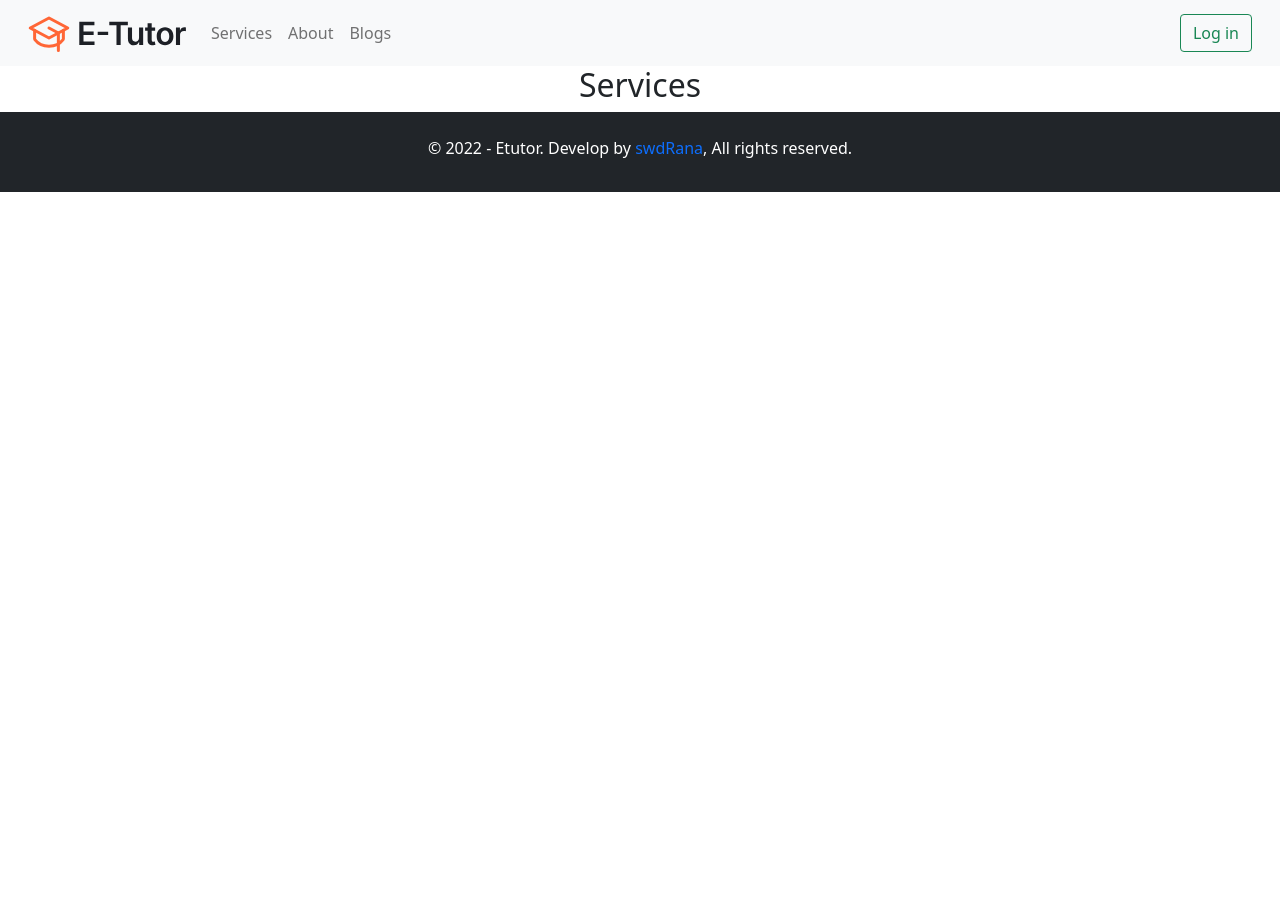
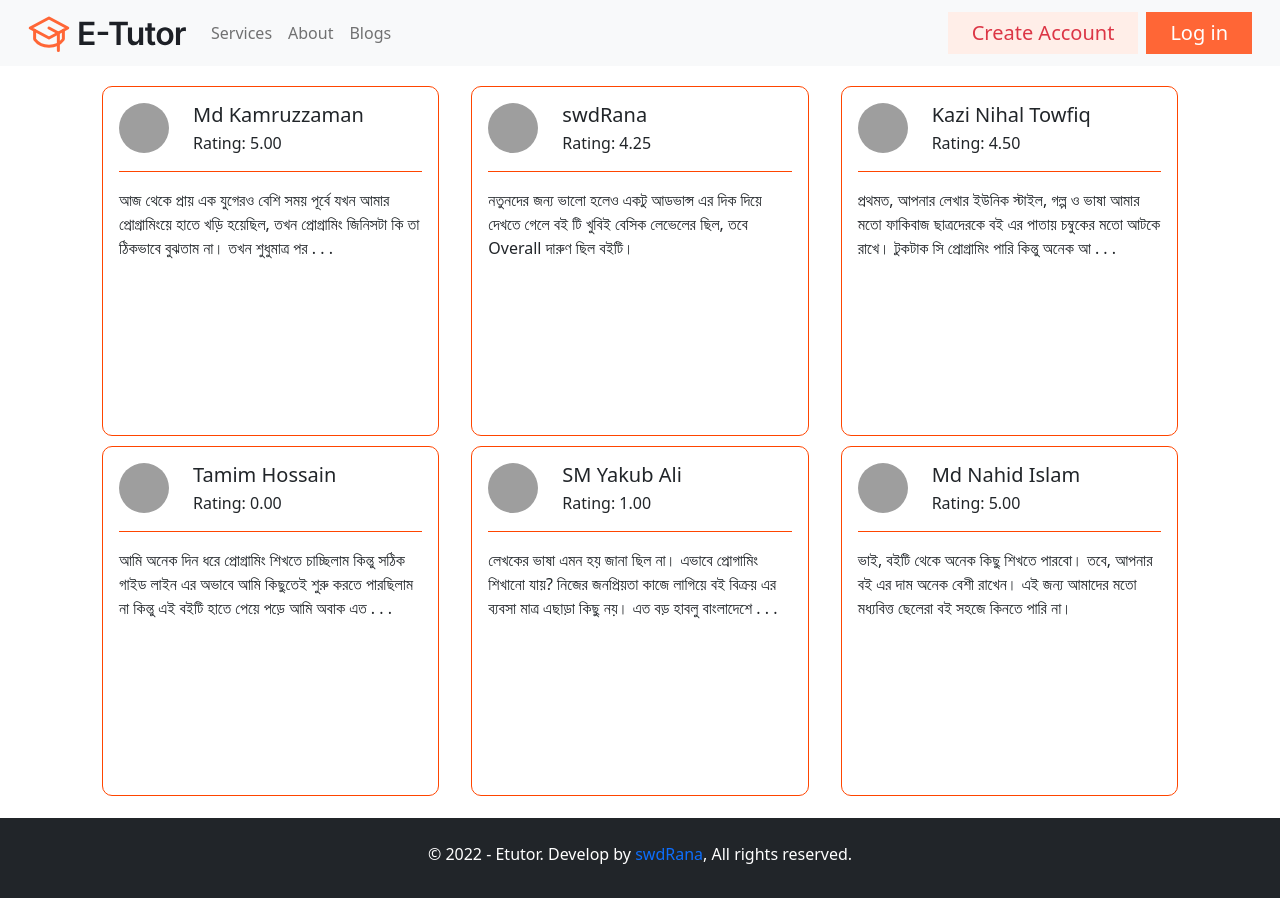
Before and after one commit to swdrana/independent-service-provider, a React (Create React App) app: page /services in a window 1280 px wide. Before the commit the page ends 800 px from the top, so only its background shows below. Built offline with nearby package versions, Linux system fonts and the light colour scheme; grey boxes are pictures that could not be loaded.

Commit message:
services simple fake data added corectly

```diff
--- /dev/null
+++ b/public/services.json
@@ -0,0 +1,44 @@
+[
+  {
+    "id": 1,
+    "name": "Md Kamruzzaman",
+    "ratings": 5.00,
+    "img": "https://s3-ap-southeast-1.amazonaws.com/rokomari110/user/0a7d405290db4_311057.jpg",
+    "text": "আজ থেকে প্রায় এক যুগেরও বেশি সময় পূর্বে যখন আমার প্রোগ্রামিংয়ে হাতে খড়ি হয়েছিল, তখন প্রোগ্রামিং জিনিসটা কি তা ঠিকভাবে বুঝতাম না। তখন শুধুমাত্র পরীক্ষায় পাশ করার জন্যই প্রোগ্রামিং করতে হয়েছিল। তখনকার সবচেয়ে বিভীষিকাময় বিষয় ছিল প্রোগ্রামিং। তবে আজ পোগ্রামিং বিষয়টা যেন নিজের রক্তের সাথে মিশে গেছে। তোমরা যারা প্রোগ্রামিং শুরু করতে চাও, অথবা শুরু করা হয় হয় করে শুরু করতে পারছ না। তাদের জন্য ঝংকার মাহমুদের 'হাবলুদের জন্য প্রোগ্রামিং' বইটা হাতে খড়ি হতে পারে। যেমন বাংলা ভাষার শুরু করার জন্য স্বরবর্ণ ব্যঞ্জনবর্ণ, তেমনি বলা যায় প্রোগ্রামিং তোমরা যারা শুরু করবে তাদের জন্য বইটি স্বরবর্ণ ব্যঞ্জনবর্ণ।"
+  },
+  {
+    "id": 2,
+    "name": "swdRana",
+    "ratings": 4.25,
+    "img": "https://ds.rokomari.store/rokomari110/user/70d3b90739934_176261.jpg",
+    "text": "নতুনদের জন্য ভালো হলেও একটু আডভান্স এর দিক দিয়ে দেখতে গেলে বই টি খুবিই বেসিক লেভেলের ছিল, তবে Overall দারুণ ছিল বইটি।"
+  },
+  {
+    "id": 3,
+    "name": "Kazi Nihal Towfiq",
+    "ratings": 4.50,
+    "img": "https://s3-ap-southeast-1.amazonaws.com/rokomari110/user/656eeeaafeeb4_119967.jpeg",
+    "text": "প্রথমত, আপনার লেখার ইউনিক স্টাইল, গল্প ও ভাষা আমার মতো ফাকিবাজ ছাত্রদেরকে বই এর পাতায় চম্বুকের মতো আটকে রাখে। টুকটাক সি প্রোগ্রামিং পারি কিন্তু অনেক আগে থেকে জাভাস্ক্রিপ্ট শেখার ইচ্ছা কিন্তু বাংলা ভাষায় সঠিক বই পায়নি। যখন জানলাম এই বই জাভাস্ক্রিপ্ট কে ভিত্তি করে লেখা তখন আর দেরী না করে কিনে ফেলি। কলেজের(পলিটেকনিক) ৪বছরে যা শিখেনি তা এই বইএর মাধ্যমে অনেকটায় শিখে ফেলছি। বইয়ের সব থেকে ভালো দিক হচ্ছে প্রতিটা টপিক গল্পের মাধ্যমে এক্সপ্লেইন করা যার ফলে কনফিউশন থাকে না। আপনাকে অনেক ধন্যবাদ !!"
+  },
+  {
+    "id": 4,
+    "name": "Tamim Hossain",
+    "ratings": 0.00,
+    "img": "https://lh3.googleusercontent.com/a-/AOh14GiB4sxfFrfw0r_12m4e8IQKLq39Oxm22lKnvMFG=s96-c",
+    "text": "আমি অনেক দিন ধরে প্রোগ্রামিং শিখতে চাচ্ছিলাম কিন্তু সঠিক গাইড লাইন এর অভাবে আমি কিছুতেই শুরু করতে পারছিলাম না কিন্তু এই বইটি হাতে পেয়ে পড়ে আমি অবাক এত সহজ ও সাবলীল ভাষা এই বইতে ব্যাবহার করা হয়েছে যে প্রত্যেকটি বিষয় আমি খুব সহজে বুঝতে পারছি আমি ধন্যবাদ দিতে চাই এর লেখক জনাব ঝংকার মাহাবুব কে তিনি এরকম একটি বই আমাদের উপহার দিয়েছেন"
+  },
+  {
+    "id": 5,
+    "name": "SM Yakub Ali",
+    "ratings": 1.00,
+    "img": "https://s3-ap-southeast-1.amazonaws.com/rokomari110/user/9cae6c5adcfb4_324443.jpg",
+    "text": "লেখকের ভাষা এমন হয় জানা ছিল না। এভাবে প্রোগামিং শিখানো যায়? নিজের জনপ্রিয়তা কাজে লাগিয়ে বই বিক্রয় এর ব্যবসা মাত্র এছাড়া কিছু নয়। এত বড় হাবলু বাংলাদেশে নাই যার জন্য বই লিখেছেন। খুবই বাজে অবস্থা।"
+  },
+  {
+    "id": 6,
+    "name": "Md Nahid Islam",
+    "ratings": 5.00,
+    "img": "https://s3-ap-southeast-1.amazonaws.com/rokomari110/user/d11f09bb767c4_328993.jpeg",
+    "text": "ভাই, বইটি থেকে অনেক কিছু শিখতে পারবো। তবে, আপনার বই এর দাম অনেক বেশী রাখেন। এই জন্য আমাদের মতো মধ্যবিত্ত ছেলেরা বই সহজে কিনতে পারি না।"
+  }
+]
--- a/src/components/Header/Header.css
+++ b/src/components/Header/Header.css
@@ -0,0 +1,14 @@
+.signup-btn {
+  background: rgb(255, 238, 232) !important ;
+  transition: .4s !important;
+  font-size: 20px !important;
+}
+.login-btn{
+    background-color: rgb(255, 102, 54) !important;
+    color: white !important;
+    font-size: 20px !important;
+    transition: .4s !important;
+}
+.signup-btn:hover, .login-btn:hover {
+    background-color: #d43100 !important;
+}
--- a/src/components/Header/Header.js
+++ b/src/components/Header/Header.js
@@ -10,8 +10,9 @@
 } from "react-bootstrap";
 import "./Header.css";
 import logo from "./../../images/logo.svg";
-import { Link } from "react-router-dom";
+import { Link, useNavigate } from "react-router-dom";
 const Header = () => {
+  let navigete = useNavigate();
   return (
     <header>
       <Navbar bg="light" expand="lg" className="px-3">
@@ -31,7 +32,8 @@
               <Nav.Link to="blogs" as={Link}>Blogs</Nav.Link>
             </Nav>
             <Form className="d-flex">
-              <Button variant="outline-success">Log in</Button>
+              <Button variant="outline-danger" onClick={()=>{navigete('signup')}} className="signup-btn border-0 rounded-0 ms-2 px-4">Create Account</Button>
+              <Button variant="outline-success" onClick={()=>{navigete('login')}}className="login-btn border-0 rounded-0 ms-2 px-4">Log in</Button>
             </Form>
           </Navbar.Collapse>
         </Container>
--- a/src/components/Home/Home.js
+++ b/src/components/Home/Home.js
@@ -4,7 +4,6 @@
 import "./Home.css";
 // import banner from '../../images/hand-holding-smartphone-with-tutor-screen.jpg'
 import banner from "../../images/Webinar-bro.svg";
-const goToSignUp = () => {};
 const Home = () => {
   let navigate = useNavigate();
   return (
--- a/src/components/Services/Services.js
+++ b/src/components/Services/Services.js
@@ -1,11 +1,15 @@
-import React from 'react';
-import './Services.css'
+import React, { useEffect, useState } from "react";
+import useTopics from "../../hooks/useTopics";
+import Topic from "../Topic/Topic";
+import "./Services.css";
 const Services = () => {
-    return (
-        <div>
-            <h2>Services</h2>
-        </div>
-    );
+const [topics, setTopics] = useTopics();
+console.log(topics);
+  return (
+    <div className="services row container m-auto p-3">
+        {topics.map(item=><Topic key={item.id} item={item}></Topic>)}
+    </div>
+  );
 };
 
 export default Services;
--- /dev/null
+++ b/src/components/Topic/Topic.css
@@ -0,0 +1,12 @@
+.item{
+    height: 360px;
+}
+.single-review{
+    height: 350px;
+    border: 1px solid orangered;
+    border-radius: 10px;
+}
+.single-review hr{
+    background-color: orangered;
+    opacity: 1;
+}
--- /dev/null
+++ b/src/components/Topic/Topic.js
@@ -0,0 +1,31 @@
+import React from 'react';
+import './Topic.css'
+const Topic = ({item}) => {
+    const {img, id, name, ratings, text} = item;
+    return (
+        <div className='item col-sm-6 col-md-4'>
+        <div className="single-review p-3 m-1">
+          <div className="d-flex">
+            <img
+              src={img}
+              alt=""
+              width={50}
+              height={50}
+              className="rounded-circle"
+            />
+            <div className="ms-4">
+              <h5 className="text-start m-0 p-0">{name}</h5>
+              <p className="text-start m-0 mt-1 p-0">Rating: {ratings.toFixed(2)} </p>
+            </div>
+          </div>
+          <hr />
+          <p className="text-start" title={text}>
+            {text > text.slice(0, 150) ? text.slice(0, 150) + " . . ." : text}
+          </p>
+        </div>
+
+        </div>
+    );
+};
+
+export default Topic;
--- /dev/null
+++ b/src/hooks/useTopics.js
@@ -0,0 +1,12 @@
+import { useEffect, useState } from "react";
+
+const useTopics = ()=>{
+    const [topics, setTopics] = useState([]);
+    useEffect(()=>{
+        fetch('services.json')
+        .then(  res=>{ return res.json()})
+        .then(data=>setTopics(data));
+    },[]);
+    return [topics, setTopics];
+}
+export default useTopics;
```
